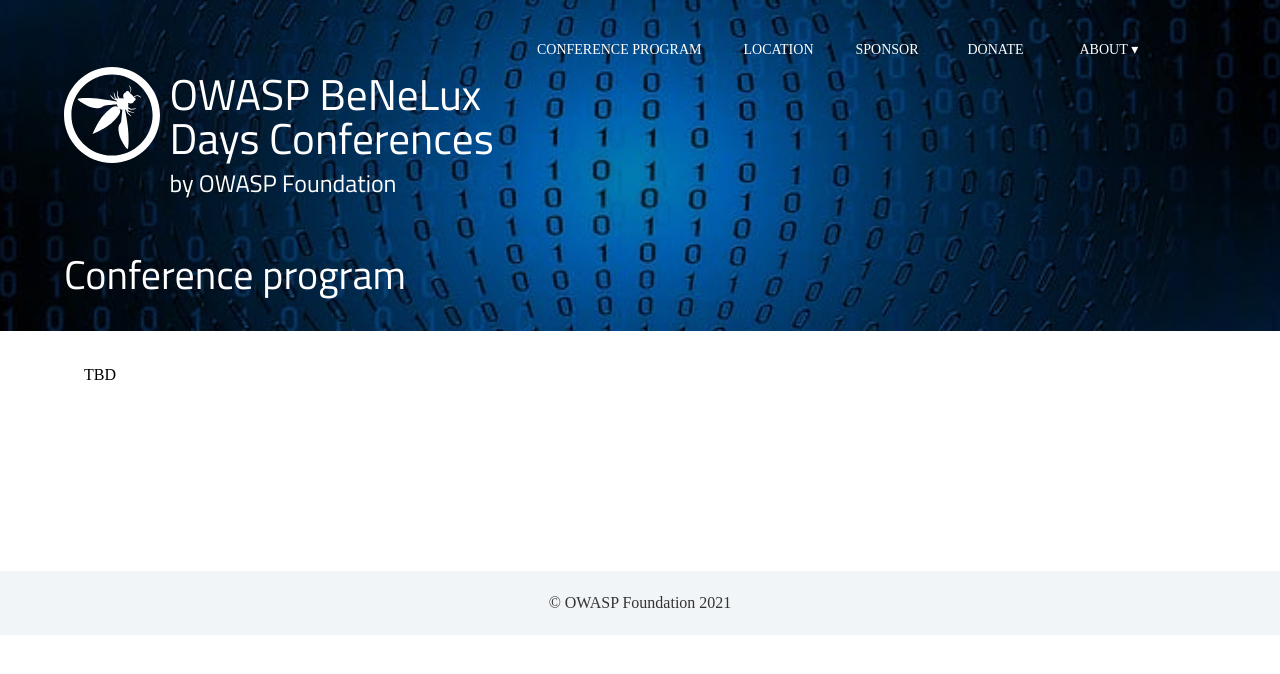
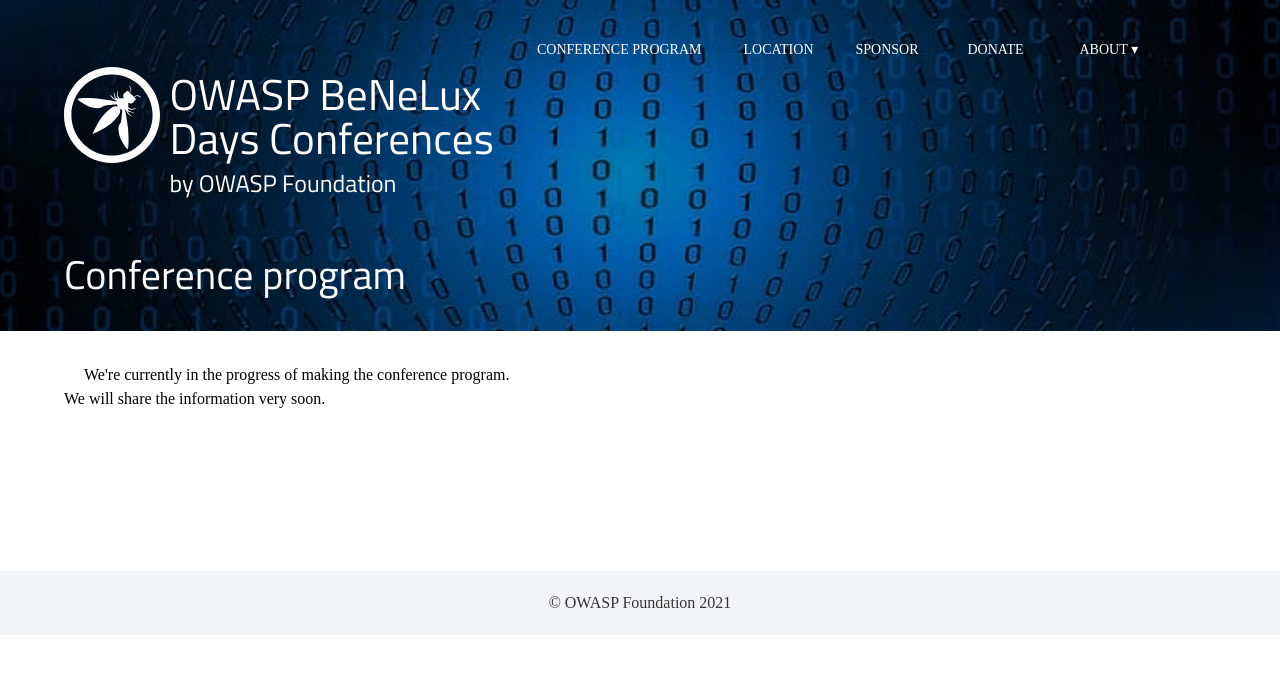
Before and after one commit to dm-17/Owasp-BeNeLux-Days-2021, a Jekyll site: the page built from program/conference.md, in a window 1280 px wide. Shown: the top 674 px of the page. Built offline with Jekyll 4.4.1, drawn with Linux system fonts in a browser that asks for light colours; some web fonts are replaced.

Commit message:
Updating location and conf program

```diff
--- a/program/conference.md
+++ b/program/conference.md
@@ -31,6 +31,7 @@
 	{% endfor %}
 	</ul>
 {% else %}
-  <p>TBD</p>
+  <p>We're currently in the progress of making the conference program.<br>
+	We will share the information very soon.</p>
 {% endif %}
 </div>
```
Also changed, not shown: location/index.md (+3 -0 lines).
